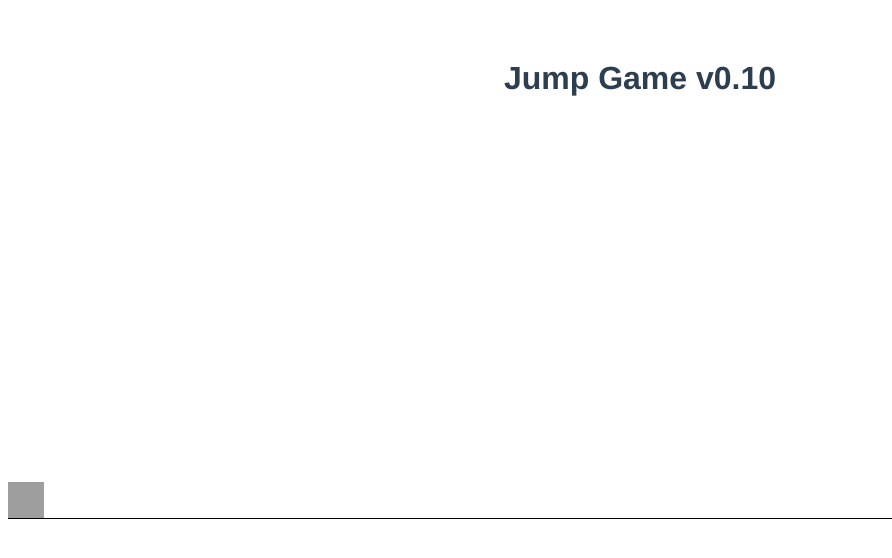
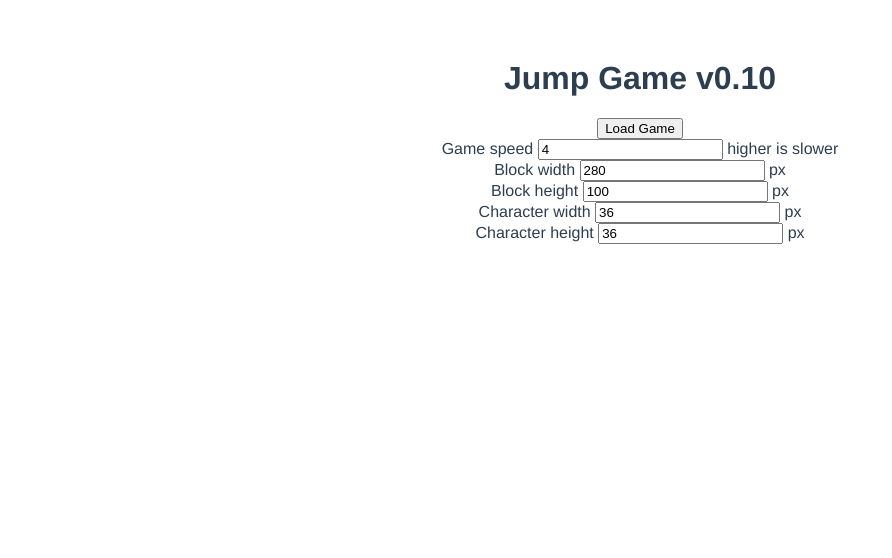
Before and after one commit to Vidmasas/JumpGame, a Vue app: page / in a window 1280 px wide. Shown: the top 558 px of the page, without its empty margins (0-892 px from the left). Built offline with nearby package versions, Linux system fonts and the light colour scheme; grey boxes are pictures that could not be loaded.

Commit message:
Add Start game button

```diff
--- a/src/App.vue
+++ b/src/App.vue
@@ -1,6 +1,8 @@
 <template>
   <div id="app">
     <h1>Jump Game v0.10</h1>
+    <button @click="loadTemplate">Load Game</button>
+    <div v-if="buttonClicked">
       <GameWorld
         :gameSpeed = "gameSpeed"
         :blockWidth = "blockWidth"
@@ -8,6 +10,14 @@
         :characterWidth = "characterWidth"
         :characterHeight = "characterHeight"
       ></GameWorld>
+    </div>
+    <div class="settings">
+      <div><label>Game speed </label><input type="number" v-model="gameSpeed"><span> higher is slower</span></div>
+      <div><label>Block width </label><input type="number" v-model="blockWidth"><span> px</span></div>
+      <div><label>Block height </label><input type="number" v-model="blockHeight"><span> px</span></div>
+      <div><label>Character width </label><input type="number" v-model="characterWidth"><span> px</span></div>
+      <div><label>Character height </label><input type="number" v-model="characterHeight"><span> px</span></div>
+    </div>
   </div>
 </template>
 
@@ -22,15 +32,18 @@ export default {
   data() {
     return {
       // Game settings
-      gameSpeed: 2, //s higher is slower
+      buttonClicked: false,
+      gameSpeed: 4, //s higher is slower
       blockWidth: 280, //px
-      blockHeight: 120, //px
+      blockHeight: 100, //px
       characterWidth: 36, //px
       characterHeight: 36, //px
     }
   },
   methods: {
-
+    loadTemplate() {
+      this.buttonClicked = !this.buttonClicked;
+    }
   }
 }
 </script>
@@ -44,4 +57,8 @@ export default {
   color: #2c3e50;
   margin-top: 60px;
 }
+
+.settings {
+
+}
 </style>
```
Also changed, not shown: src/components/GameWorld.vue (+0 -14 lines). Lines whose indentation alone changed are shown as unchanged.
